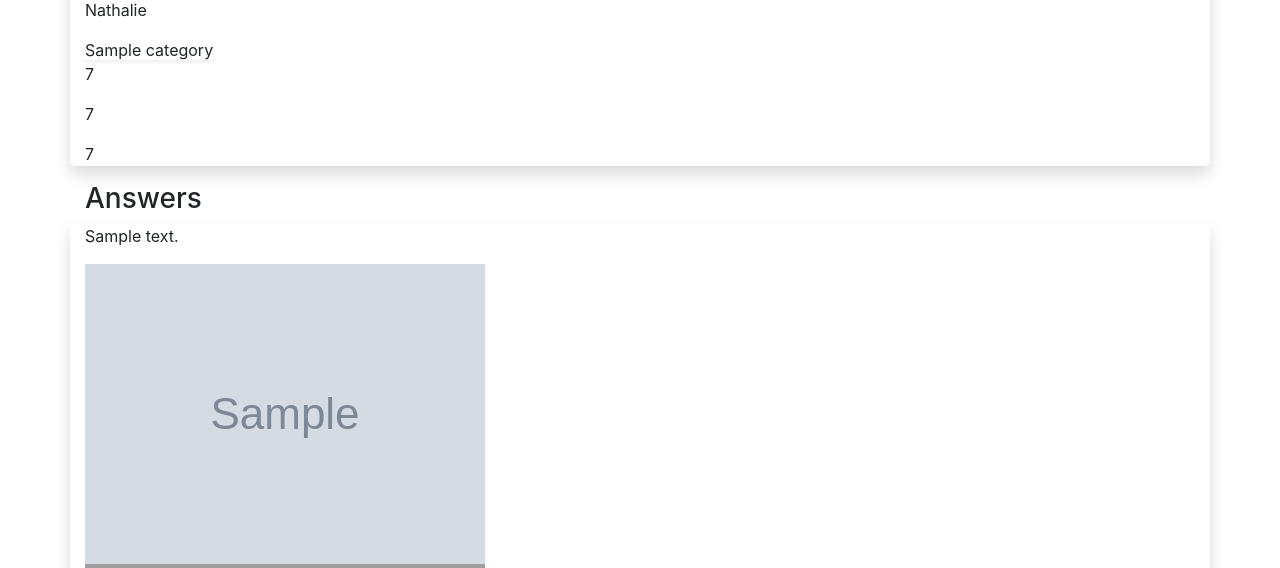
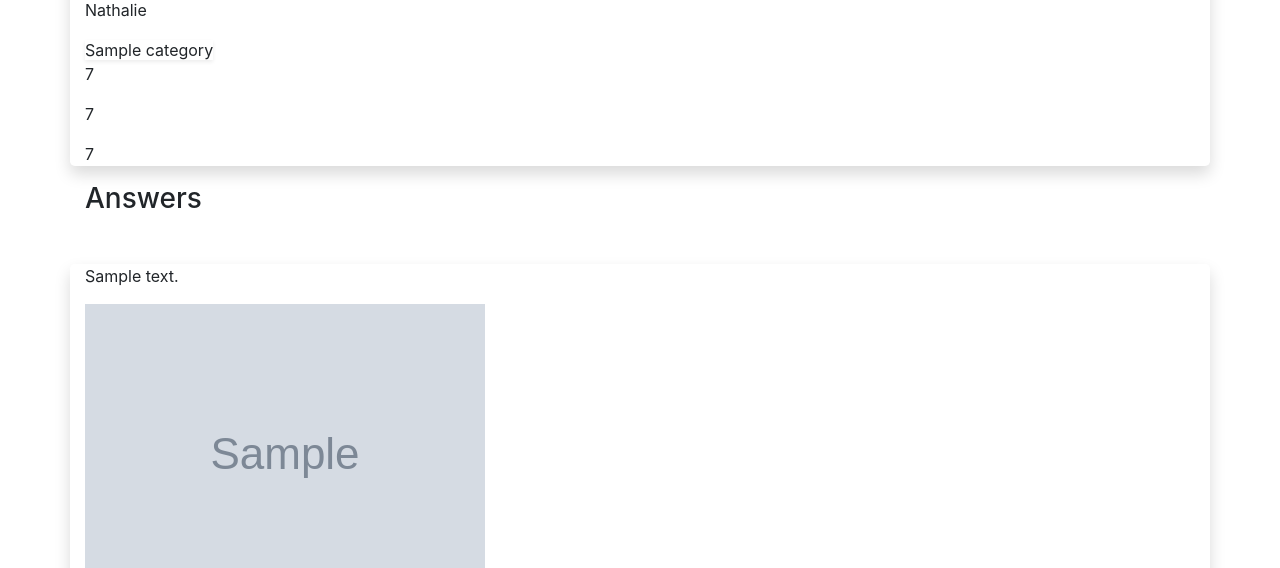
Before and after one commit to NewbeeTryToCode/TanyaAja.com, a PHP site: page /detail_questions.php?id=1 in a window 1280 px wide. Shown: the part 1367-1935 px from the top of the page. Run offline with PHP 8.4, Linux system fonts and the light colour scheme; the visitor is signed in with stand-in values (Sample User, id 1); tables that the repository leaves empty hold one stand-in row (values such as "Sample post"); grey boxes marked "Sample" are stand-in pictures; some libraries are stand-ins or nearby versions; grey boxes are pictures that could not be loaded.

Commit message:
perbaiki style answers

```diff
--- a/App/Views/detail_questions.php
+++ b/App/Views/detail_questions.php
@@ -115,10 +115,8 @@ $judul = "Questions Detail"
 
                 <!-- answer -->
                 <?php if( count($answers) > 0 ) : ?>
-                    <div class="container shadow rounded-lg answers">
-
                     <?php foreach( $answers as $answer ) : ?>
-                            <div>
+                        <div class="container shadow rounded-lg answers mt-5">
                             <p class="coklat"><?php echo $answer['description']; ?></p>
                             <!-- image -->
                             <?php if( $answer['image'] != "no image" && !empty($answer['image'])) : ?>
@@ -148,7 +146,6 @@ $judul = "Questions Detail"
                             </form>
                         </div>
                     <?php endforeach; ?>
-                    </div>
                 <?php else : ?>
                     <div class="container noAnswers">No Answer</div>
                 <?php endif; ?>
```
Also changed, not shown: Public/assets/css/detail.css. Lines whose indentation alone changed are shown as unchanged.
